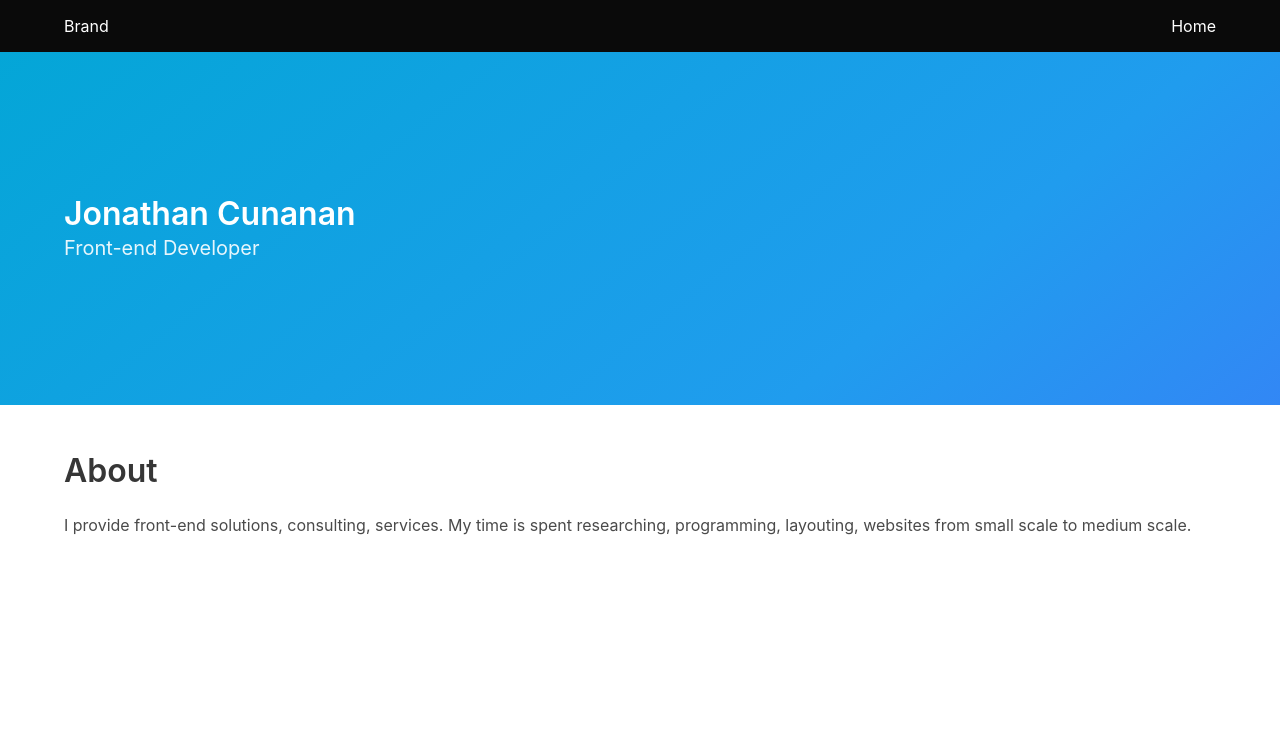
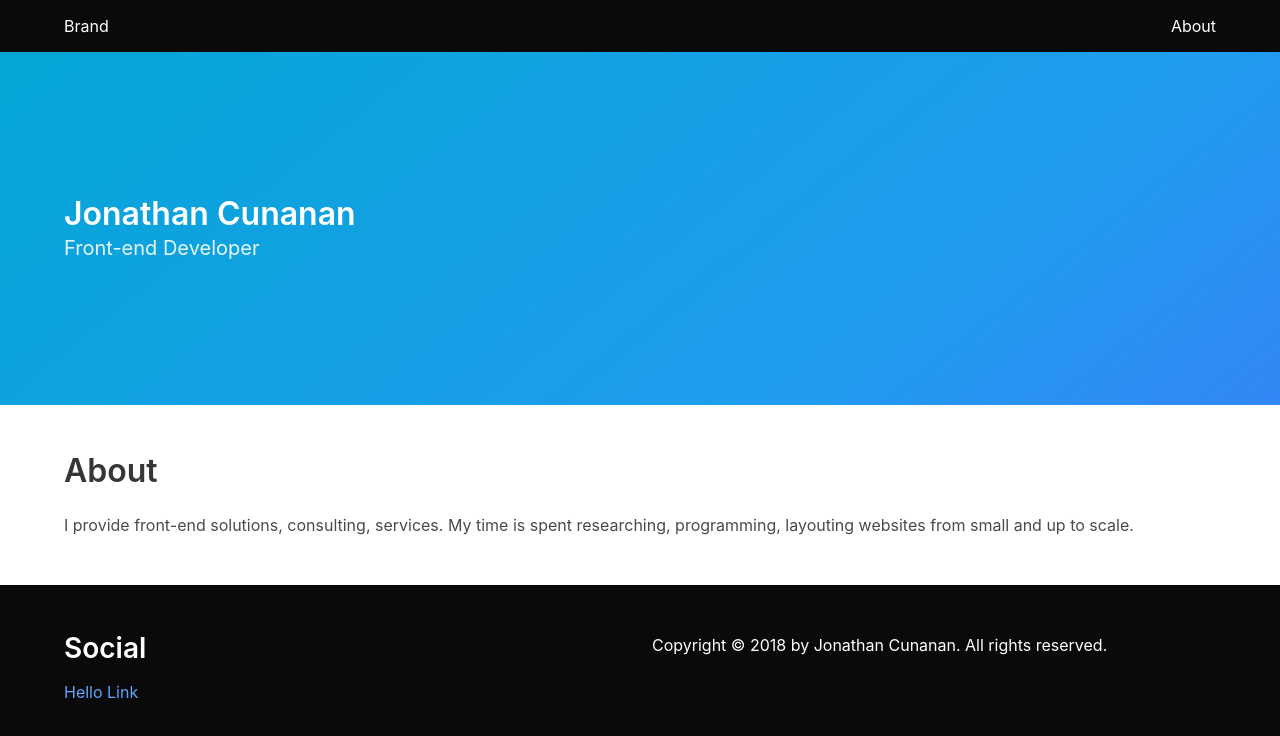
Before and after one commit to jcunanan05/portfolio-with-ci, a React (Create React App) app: page / in a window 1280 px wide. Shown: the top 736 px of the page. Built offline with nearby package versions, Linux system fonts and the light colour scheme.

Commit message:
Add footer, Add Styles for html and body

```diff
--- a/src/App.css
+++ b/src/App.css
@@ -1,3 +1,7 @@
-section:nth-child(2n) {
-  background-color: #ececec;
+html {
+  background-color: #0a0a0a;
 }
+
+body {
+  background-color: white;
+}
--- a/src/App.js
+++ b/src/App.js
@@ -1,25 +1,27 @@
 import React, { Component } from 'react';
+import processMarkdown from './libs/marked';
 import Navbar from './views/components/Navbar';
 import NavbarItem from './views/components/Navbar/NavbarItem';
 import Hero from './views/components/Hero';
 import Section from './views/components/Section';
 import Content from './views/components/Content';
-import processMarkdown from './libs/marked';
+import Footer from './views/components/Footer';
 import { about } from './content/index';
+
+import './App.css';
 
 class App extends Component {
   render() {
     return (
       <div className="App">
-        <Navbar menu={<NavbarItem href="/#home" text="Home" />} />
+        <Navbar menu={<NavbarItem href="/#about" text="About" />} />
         <Hero title="Jonathan Cunanan" subtitle="Front-end Developer" />
 
-        <Section title="About">
-          <Content
-            className="content"
-            __html={processMarkdown(about)}
-          />
+        <Section title="About" name="about">
+          <Content className="content" __html={processMarkdown(about)} />
         </Section>
+
+        <Footer />
       </div>
     );
   }
--- a/src/content/index.js
+++ b/src/content/index.js
@@ -1,5 +1,5 @@
 export const about = `
-I provide front-end solutions, consulting, services. My time is spent researching, programming, layouting, websites from small scale to medium scale.
+I provide front-end solutions, consulting, services. My time is spent researching, programming, layouting websites from small and up to scale.
 `;
 
 const content = {
--- /dev/null
+++ b/src/views/components/Footer.css
@@ -0,0 +1,25 @@
+.footer.footer.is-dark {
+  background-color: #0a0a0a;
+}
+
+.footer.is-dark h1,
+.footer.is-dark h2,
+.footer.is-dark h3,
+.footer.is-dark h4,
+.footer.is-dark h5,
+.footer.is-dark h6,
+.footer.is-dark p,
+.footer.is-dark span,
+.footer.is-dark div,
+.footer.is-dark section,
+.footer.is-dark i {
+  color: #fff;
+}
+
+.footer.is-dark a {
+  color: #63a4ff;
+}
+
+.footer.is-dark a:hover {
+  color: #5088d6;
+}
--- /dev/null
+++ b/src/views/components/Footer.js
@@ -0,0 +1,22 @@
+import React from 'react';
+
+import './Footer.css';
+
+export default function Footer() {
+  return (
+    <footer className="footer is-dark" id="footer">
+      <div className="container content">
+        <div className="columns">
+          <div className="column">
+            <h2>Social</h2>
+
+            <a href="/#home">Hello Link</a>
+          </div>
+          <div className="column">
+            Copyright &copy; 2018 by Jonathan Cunanan. All rights reserved.
+          </div>
+        </div>
+      </div>
+    </footer>
+  );
+}
--- a/src/views/components/Section.js
+++ b/src/views/components/Section.js
@@ -1,8 +1,8 @@
 import React from 'react';
 
-export default function Section({ title, children }) {
+export default function Section({ title, children, name = null }) {
   return (
-    <section className="section">
+    <section className="section" id={name}>
       <div className="container">
         <h2 className="title">{title}</h2>
         {children}
```
